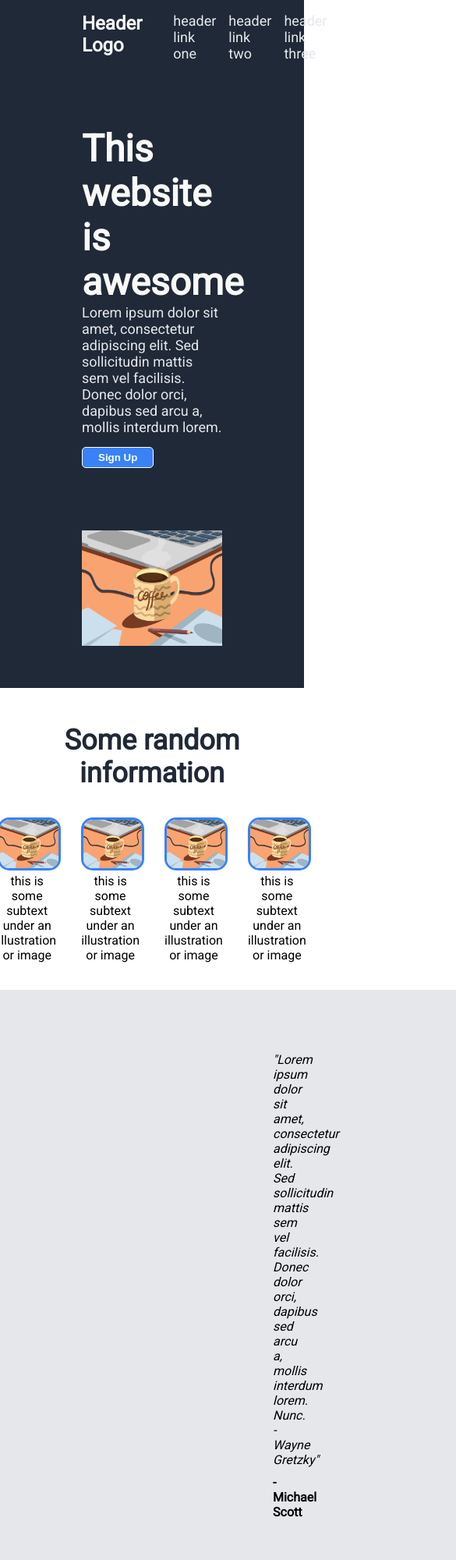
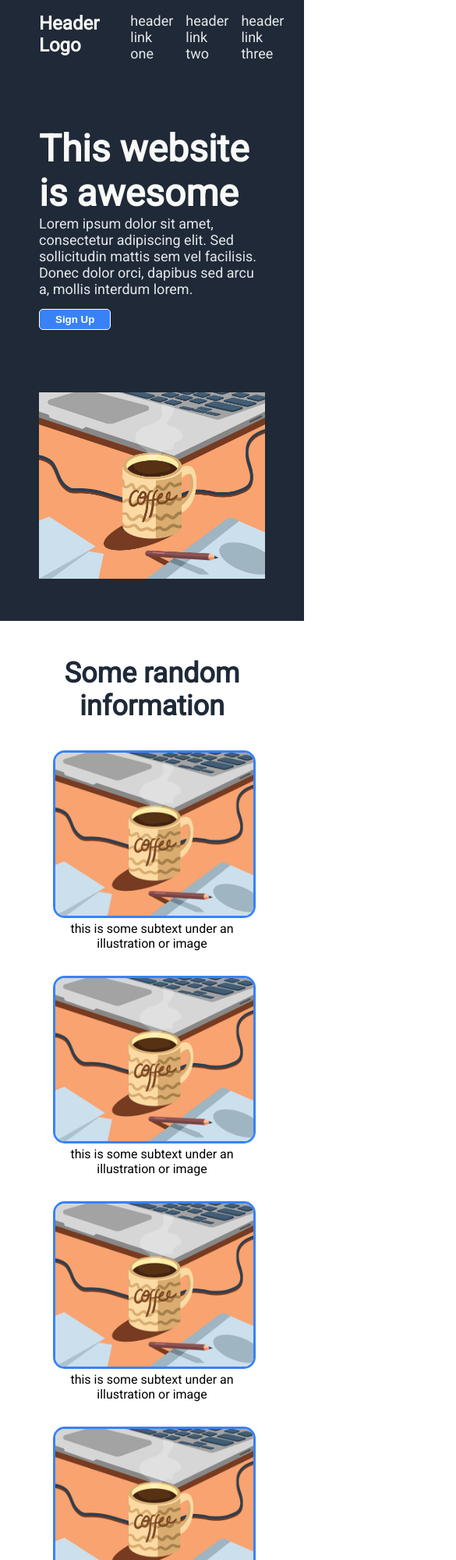
Before and after one commit to 100yann/TheOdinProject, a plain HTML site: page landing_page/index.html in a window 390 px wide. Shown: the top 2000 px of the page at 78% size, 585 px wide, since content can reach past the window. Drawn offline with Linux system fonts and the light colour scheme.

Commit message:
make layout responsive

```diff
--- a/landing_page/index.html
+++ b/landing_page/index.html
@@ -53,7 +53,7 @@
         </div>
     </div>
     <div id="third-section">
-        <p id="quote"><em>"Lorem ipsum dolor sit amet, consectetur adipiscing elit. Sed sollicitudin mattis sem vel facilisis. Donec dolor orci, dapibus sed arcu a, mollis interdum lorem. Nunc. - Wayne Gretzky"</em></p>
+        <p id="quote"><em>"You miss 100% of the shots you don't take. - Wayne Gretzky"</em></p>
         <p id="quote-author"><strong>- Michael Scott</strong></p>
     </div>
     <div id="fourth-section">
--- a/landing_page/styles.css
+++ b/landing_page/styles.css
@@ -68,11 +68,7 @@ body{
     font-weight: bold;
 }
 
-@media (max-width: 700px){
-    #heading-title {
-        flex-direction: column;
-    }
-}
+
 
 #heading-title * {
     flex: 1;
@@ -84,7 +80,7 @@ body{
 
 #second-part {
     text-align: center;
-    padding: 10px 0 35px;
+    padding: 10px 0 75px;
 }
 
 #second-part h3 {
@@ -112,8 +108,13 @@ body{
 }
 
 #third-section {
-    padding: 80px 350px;
+    padding: 80px 250px;
     background-color: #E5E7EB;
+}
+
+#quote {
+    font-size: 25px;
+    color: #1f2937;
 }
 
 #quote-author {
@@ -158,7 +159,36 @@ body{
 #footer {
     font-size: smaller;
     background-color: #1f2937;
-    padding: 20px 250px;
+    padding: 20px;
     text-align: center;
     color: white;
 }
+
+@media (max-width: 1100px) {
+    #heading-title {
+        flex-direction: column;
+    }
+
+    #heading-image {
+        max-width: 50%;
+        margin: auto;
+    }
+}
+@media (max-width: 800px){
+    #heading {
+        padding: 0 50px 50px;
+    }
+
+    #heading-image {
+        max-width: 100%;
+        margin: auto;
+    }
+
+    #second-part-flex {
+        flex-direction: column;
+    }
+
+    #third-section {
+        padding: 80px 50px;
+    }
+}
```
